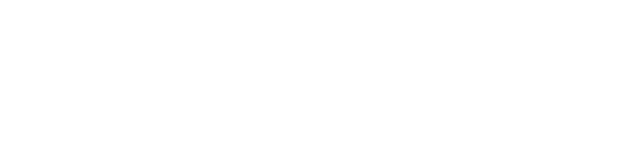
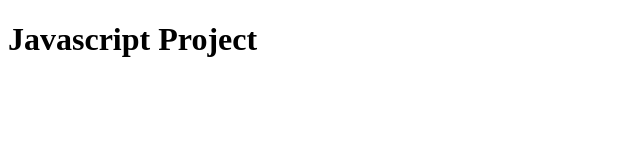
Before and after one commit to gabriel2307/JS, a plain HTML site: page index.html in a window 1280 px wide. Shown: the whole page, without its empty margins (0-640 px from the left). Drawn offline with Linux system fonts and the light colour scheme.

Commit message:
first commit

```diff
--- a/index.html
+++ b/index.html
@@ -8,5 +8,7 @@
 </head>
 <body>
 
+<h1> Javascript Project </h1>
+
 </body>
 </html>
```
